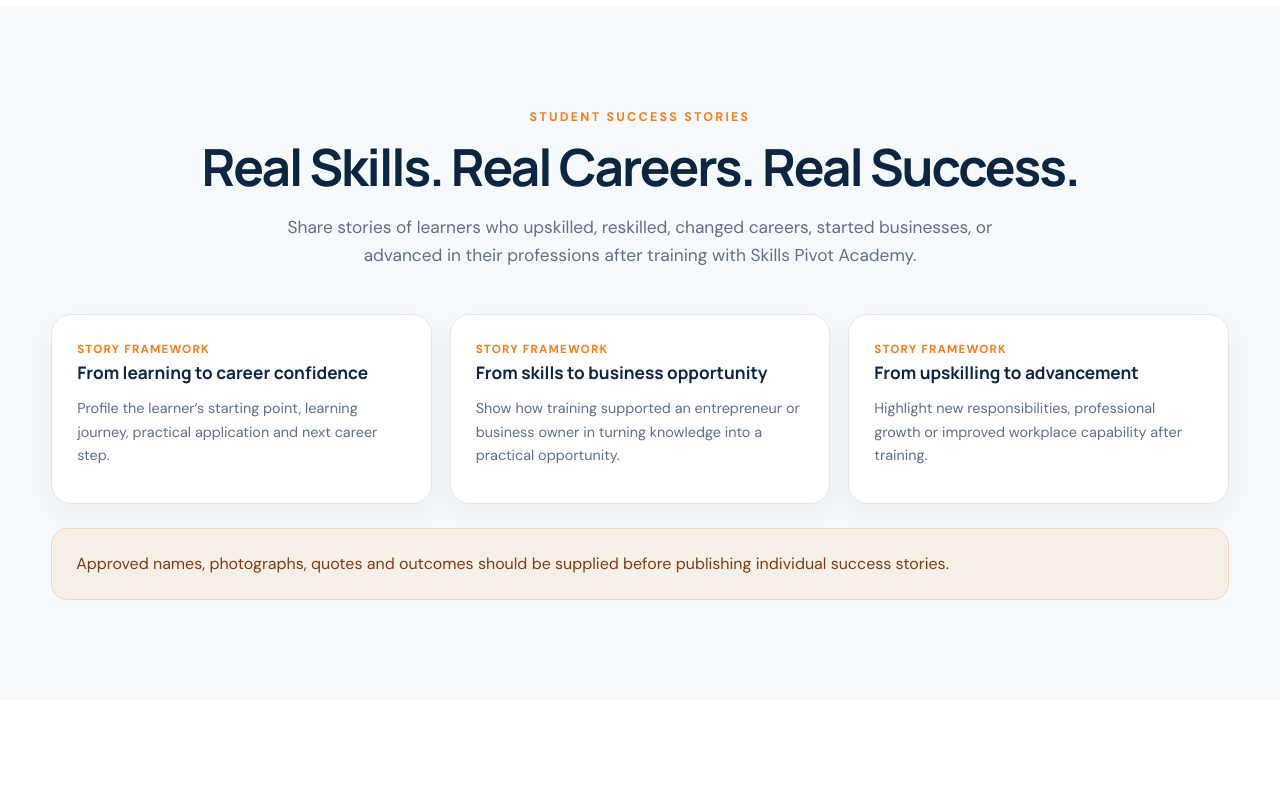
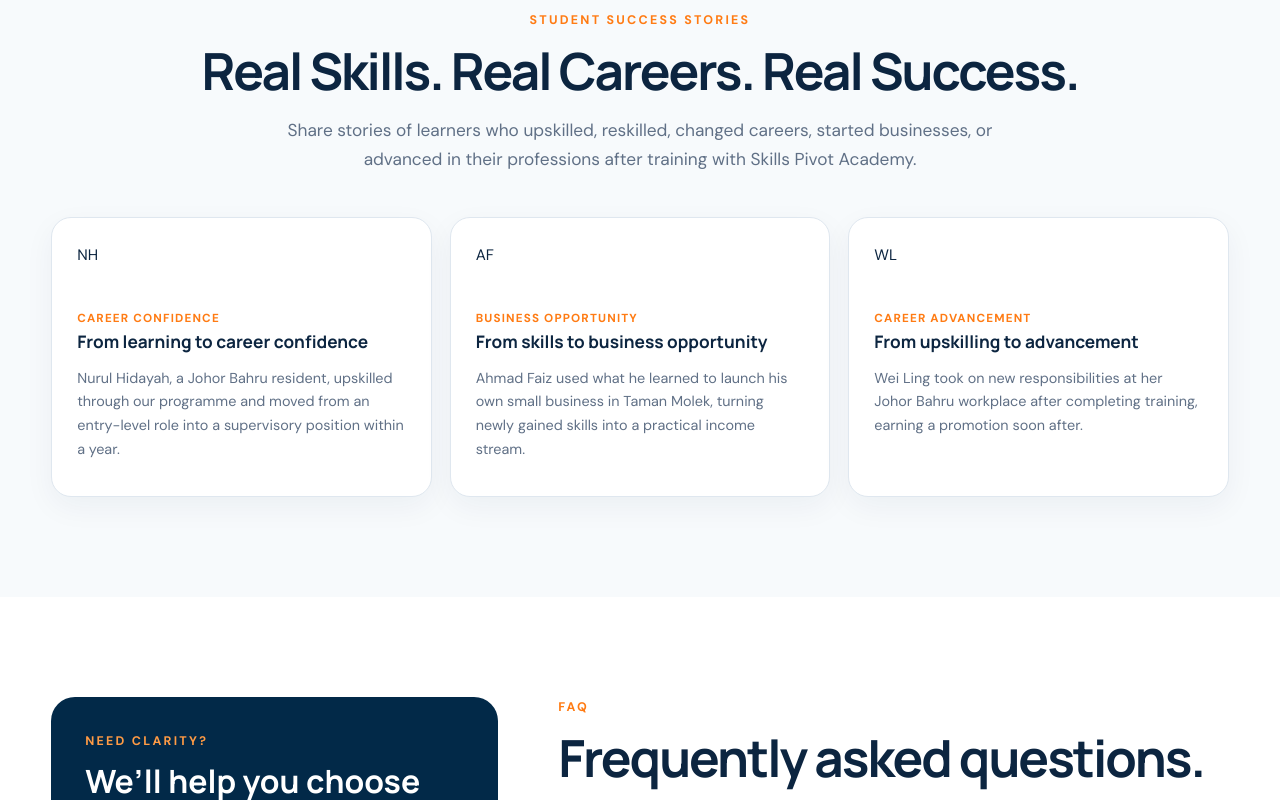
Before and after one commit to kipronolen/skills-pivot-academy, a plain HTML site: page index.html in a window 1280 px wide. Shown: the part 8908-9708 px from the top of the page. Drawn offline with Linux system fonts and the light colour scheme.

Commit message:
Remove placeholder notices; add illustrative success story examples

```diff
--- a/index.html
+++ b/index.html
@@ -173,7 +173,6 @@
     <section class="section section-alt" id="trainers">
       <div class="container"><div class="center"><p class="eyebrow">Our Trainers / Industry Experts</p><h2 class="section-title">People who turn knowledge into practice.</h2><p class="section-lead center">Our team includes HRD Corp Train-the-Trainer (TTT) Accredited Trainers, industry specialists, certified professionals, lecturers, and subject matter experts.</p></div>
         <div class="trainer-grid"><div class="profile"><div class="avatar">TT</div><h3>HRD Corp TTT Accredited Trainers</h3><small>Facilitators · Educators · Practitioners</small><p>Trainer profiles, qualifications, industry experience, courses taught and LinkedIn/professional bios will be published as details are supplied.</p></div><div class="profile"><div class="avatar">IS</div><h3>Industry Specialists</h3><small>Practical Expertise</small><p>Professionals with relevant field experience bring applied knowledge, examples and current industry context into training.</p></div><div class="profile"><div class="avatar">SM</div><h3>Certified Subject Matter Experts</h3><small>Specialist Training</small><p>Specialist practitioners support targeted programmes with focused, current technical and professional capability.</p></div></div>
-        <div class="notice" style="margin-top:24px"><strong>Trainer profiles to be completed:</strong> Name · Role / Expertise · Qualifications · Industry Experience · Courses Taught · Photo · LinkedIn / Professional Bio.</div>
       </div>
     </section>
 
@@ -185,8 +184,7 @@
 
     <section class="section section-alt" id="stories">
       <div class="container"><div class="center"><p class="eyebrow">Student Success Stories</p><h2 class="section-title">Real Skills. Real Careers. Real Success.</h2><p class="section-lead center">Share stories of learners who upskilled, reskilled, changed careers, started businesses, or advanced in their professions after training with Skills Pivot Academy.</p></div>
-        <div class="story-grid"><div class="story-card"><div class="badge">Story framework</div><h3>From learning to career confidence</h3><p>Profile the learner’s starting point, learning journey, practical application and next career step.</p></div><div class="story-card"><div class="badge">Story framework</div><h3>From skills to business opportunity</h3><p>Show how training supported an entrepreneur or business owner in turning knowledge into a practical opportunity.</p></div><div class="story-card"><div class="badge">Story framework</div><h3>From upskilling to advancement</h3><p>Highlight new responsibilities, professional growth or improved workplace capability after training.</p></div></div>
-        <div class="notice" style="margin-top:24px">Approved names, photographs, quotes and outcomes should be supplied before publishing individual success stories.</div>
+        <div class="story-grid"><div class="story-card"><div class="avatar" style="width:52px;height:52px;font-size:.95rem;margin-bottom:14px">NH</div><div class="badge">Career Confidence</div><h3>From learning to career confidence</h3><p>Nurul Hidayah, a Johor Bahru resident, upskilled through our programme and moved from an entry-level role into a supervisory position within a year.</p></div><div class="story-card"><div class="avatar" style="width:52px;height:52px;font-size:.95rem;margin-bottom:14px">AF</div><div class="badge">Business Opportunity</div><h3>From skills to business opportunity</h3><p>Ahmad Faiz used what he learned to launch his own small business in Taman Molek, turning newly gained skills into a practical income stream.</p></div><div class="story-card"><div class="avatar" style="width:52px;height:52px;font-size:.95rem;margin-bottom:14px">WL</div><div class="badge">Career Advancement</div><h3>From upskilling to advancement</h3><p>Wei Ling took on new responsibilities at her Johor Bahru workplace after completing training, earning a promotion soon after.</p></div></div>
       </div>
     </section>
 
```
